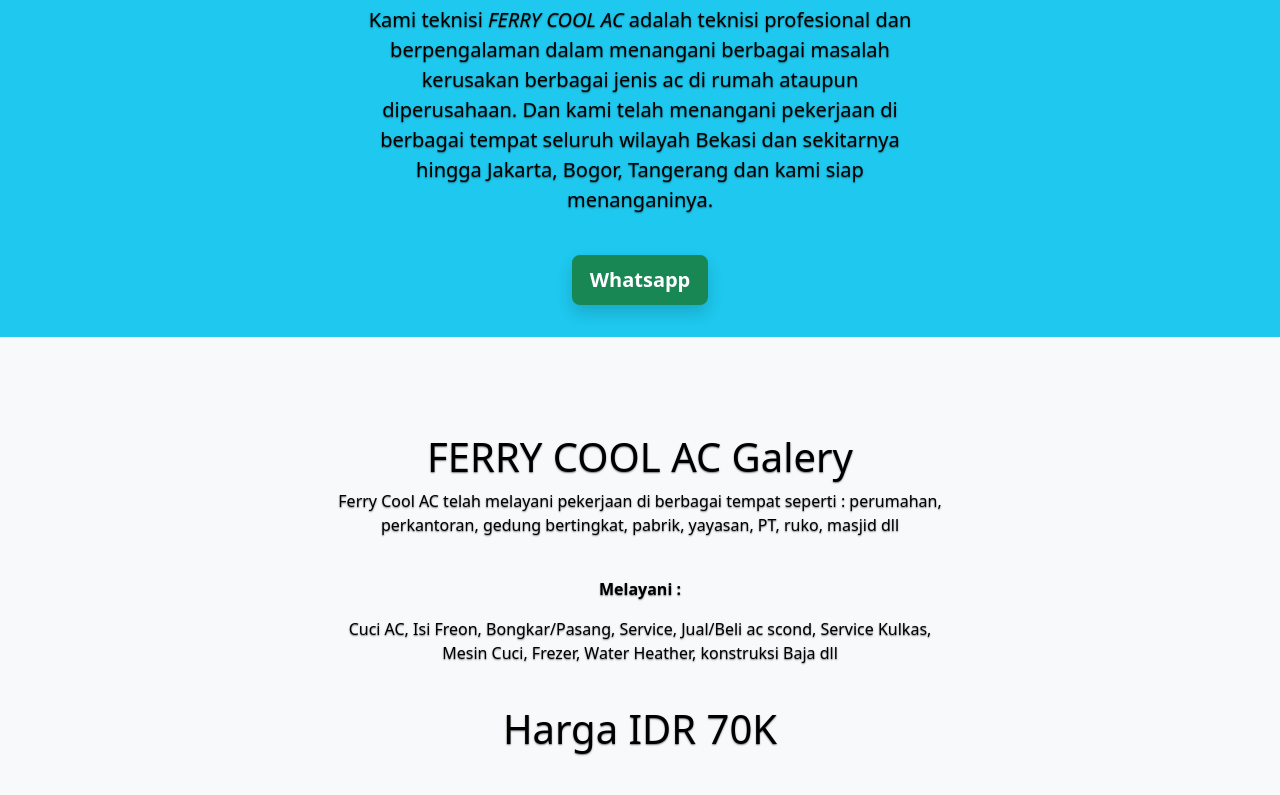
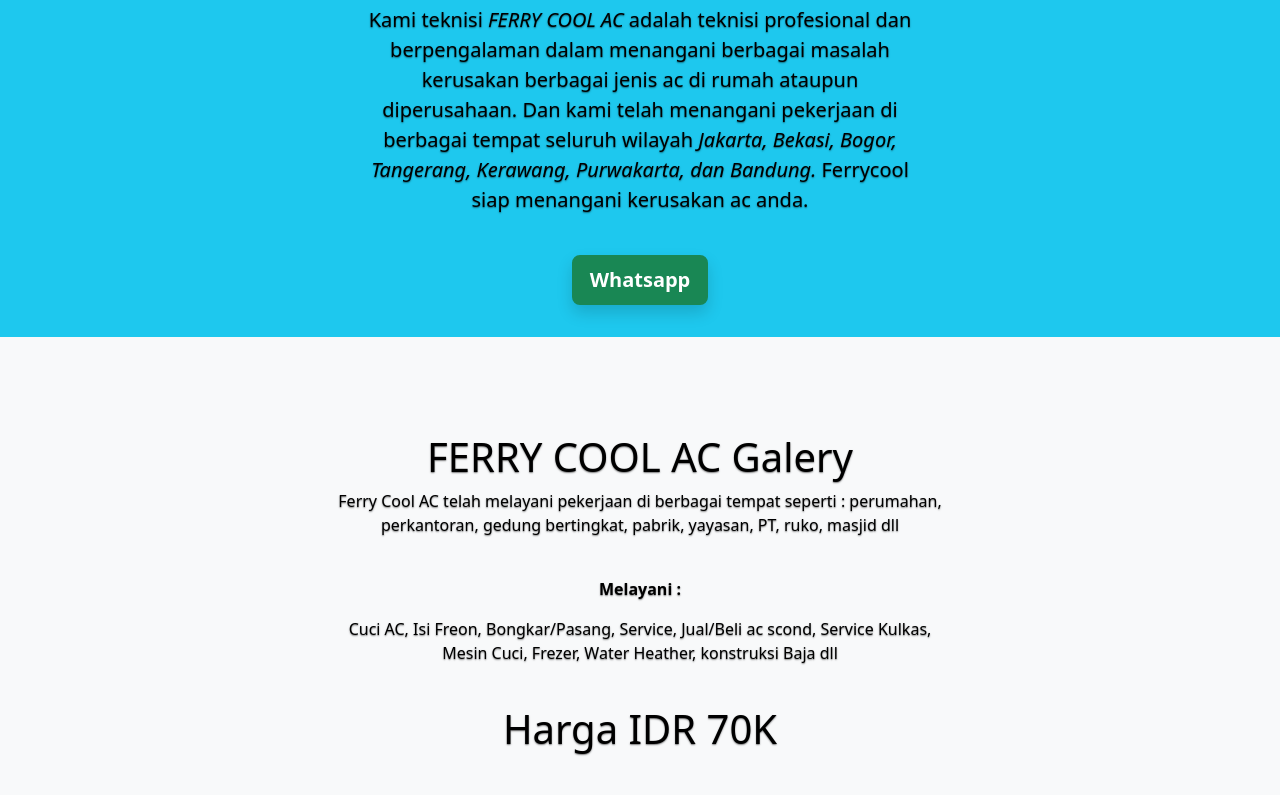
Before and after one commit to coorporates/ferrycool, a plain HTML site: page index.html in a window 1280 px wide. Shown: the part 940-1735 px from the top of the page. Drawn offline with nearby package versions, Linux system fonts and the light colour scheme.

Commit message:
mengganti gambar pada galery dan menambhakan kota pelayanan

```diff
--- a/index.html
+++ b/index.html
@@ -87,7 +87,7 @@
           <h1 class="mt-3">Mengapa harus memilih FERRY COOL AC ?</h1>
           <p class="lead">
             Kami teknisi <strong><i>FERRY COOL AC</i></strong> adalah teknisi profesional dan berpengalaman dalam menangani berbagai masalah kerusakan berbagai jenis ac di rumah ataupun diperusahaan. Dan kami telah menangani pekerjaan di
-            berbagai tempat seluruh wilayah <strong>Bekasi dan sekitarnya</strong> hingga Jakarta, Bogor, Tangerang dan kami siap menanganinya.
+            berbagai tempat seluruh wilayah <strong><i>Jakarta, Bekasi, Bogor, Tangerang, Kerawang, Purwakarta, dan Bandung.</i></strong> Ferrycool siap menangani kerusakan ac anda.
           </p>
           <br />
           <p class="lead">
```
Also changed, not shown: img/5.jpg.
